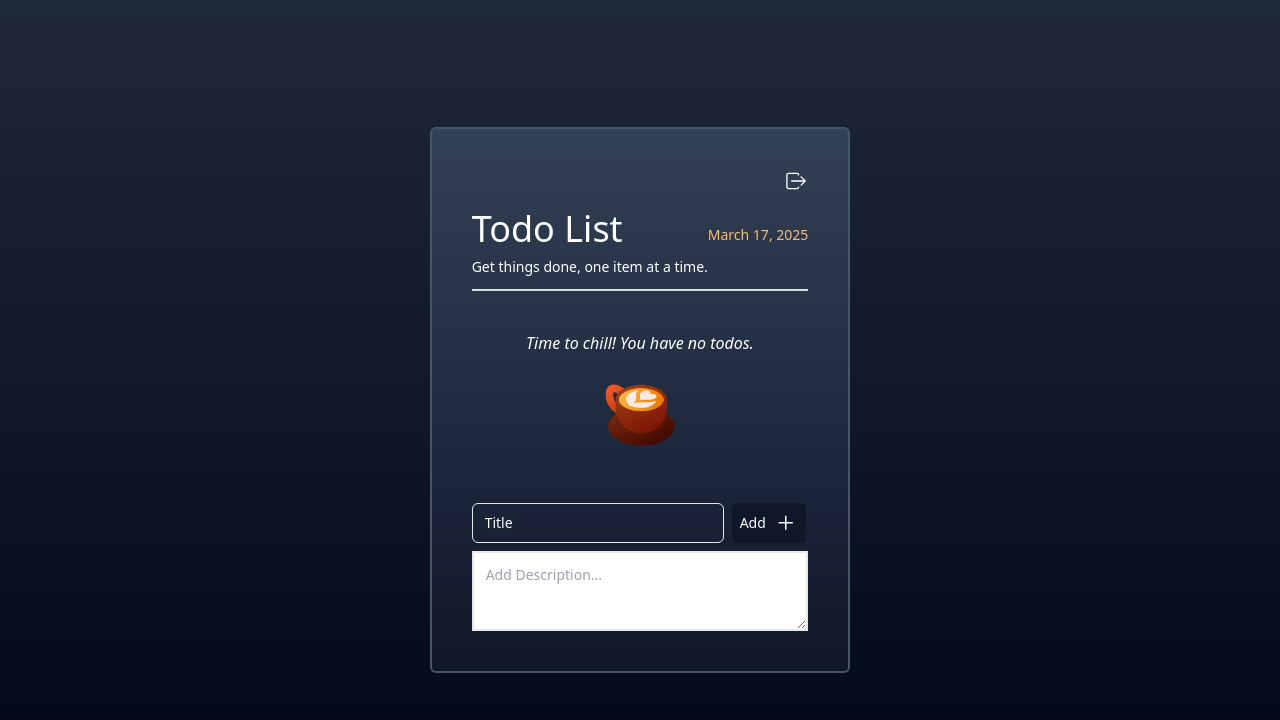
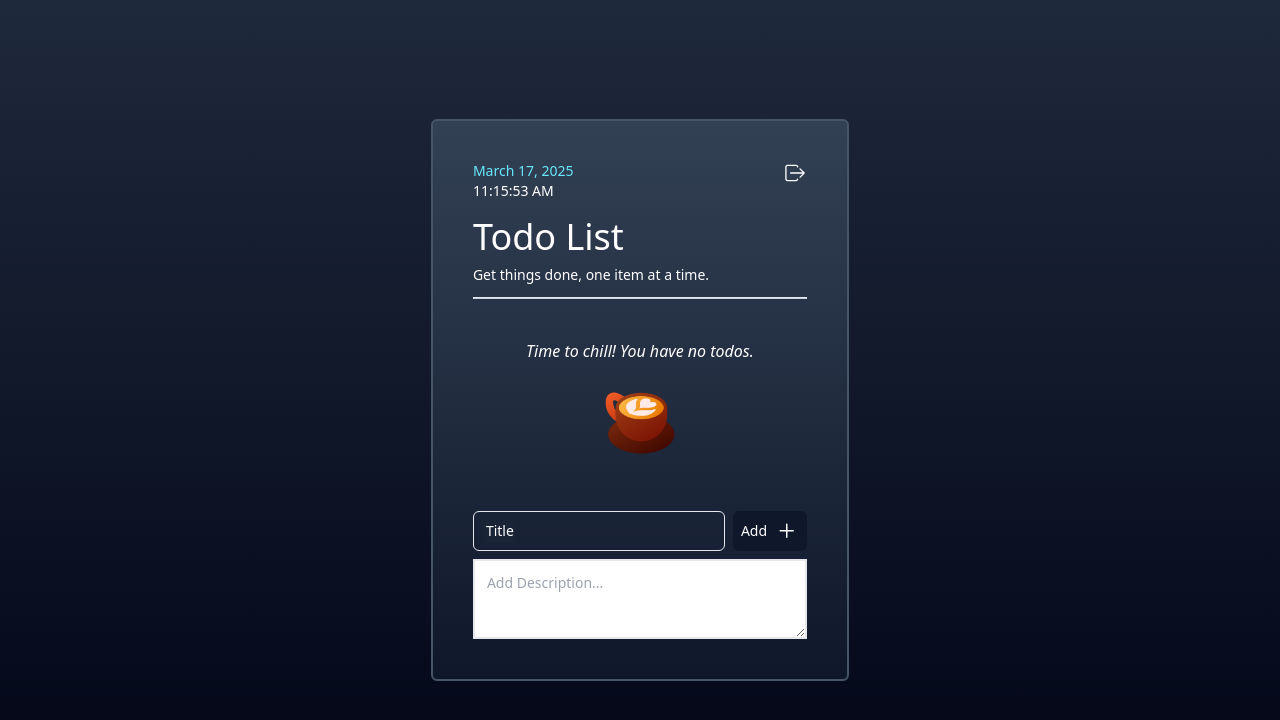
Before and after one commit to panisjr/todo, a React (Vite) app: page /todolist in a window 1280 px wide. Shown: the top 720 px of the page. Built offline with nearby package versions, Linux system fonts and the light colour scheme.

Commit message:
Update: adding date and time

```diff
--- a/src/components/signup.jsx
+++ b/src/components/signup.jsx
@@ -8,6 +8,7 @@ const Signup = ({ users, setUsers }) => {
   const [username, setUsername] = useState("");
   const [password, setPassword] = useState("");
   const [view, setView] = useState(false);
+
   const Toast = Swal.mixin({
     toast: true,
     position: "top-end",
--- a/src/components/todolist.jsx
+++ b/src/components/todolist.jsx
@@ -16,6 +16,27 @@ const Todolist = () => {
   const [searchTerm, setSearchTerm] = useState("");
   const [filteredItems, setFilteredItems] = useState([]);
   const navigate = useNavigate();
+  // To get the current Date and Time
+  const [time, setTime] = useState("");
+
+  useEffect(() => {
+    const updateTime = () => {
+      const today = new Date();
+      const locale = "en";
+
+      const formattedTime = today.toLocaleTimeString(locale, {
+        hour: "numeric",
+        hour12: true,
+        minute: "2-digit",
+        second: "2-digit",
+      });
+      setTime(formattedTime);
+    };
+
+    updateTime();
+    const interval = setInterval(updateTime, 1000);
+    return () => clearInterval(interval);
+  }, []);
   const Toast = Swal.mixin({
     toast: true,
     position: "top-end",
@@ -121,7 +142,6 @@ const Todolist = () => {
         )
       );
     }
-
   };
   // To get the word type of Month instead of numbers
   const months = [
@@ -165,9 +185,17 @@ const Todolist = () => {
       <div className="flex items-center justify-center bg-gradient-to-t from-slate-950 to-slate-800 w-screen h-screen">
         <div className=" flex items-center justify-center bg-gradient-to-t from-slate-900 to-slate-700 p-10 border-2 border-slate-600 rounded-md hover:shadow-lg hover:shadow-slate-400 hover:-x-6 duration-500">
           <div className="text-white ">
-            <div className="flex items-end justify-end w-full">
+            <div className="flex items-start justify-between w-full">
+              <div className="text-sm ">
+                <p className="items-start justify-start text-cyan-300">
+                  {`${
+                    months[new Date().getMonth()]
+                  } ${new Date().getDate()}, ${new Date().getFullYear()}`}
+                </p>
+                <p>{time}</p>
+              </div>
               <IoIosLogOut
-                className="text-2xl hover:text-red-500 cursor-pointer"
+                className="text-2xl hover:text-red-500 cursor-pointer items-start"
                 onClick={() => logout()}
               />
             </div>
@@ -178,11 +206,6 @@ const Todolist = () => {
                   Get things done, one item at a time.
                 </p>
               </div>
-              <p className="text-sm items-start justify-start text-orange-300">
-                {`${
-                  months[new Date().getMonth()]
-                } ${new Date().getDate()}, ${new Date().getFullYear()}`}
-              </p>
             </div>
             <div className="border-[1px] border-b-slate-300 "></div>
 
@@ -231,7 +254,6 @@ const Todolist = () => {
                     ))
                   ) : (
                     <div className="flex items-center justify-center w-full">
-
                       <i>No results found</i>
                     </div>
                   )}
```
